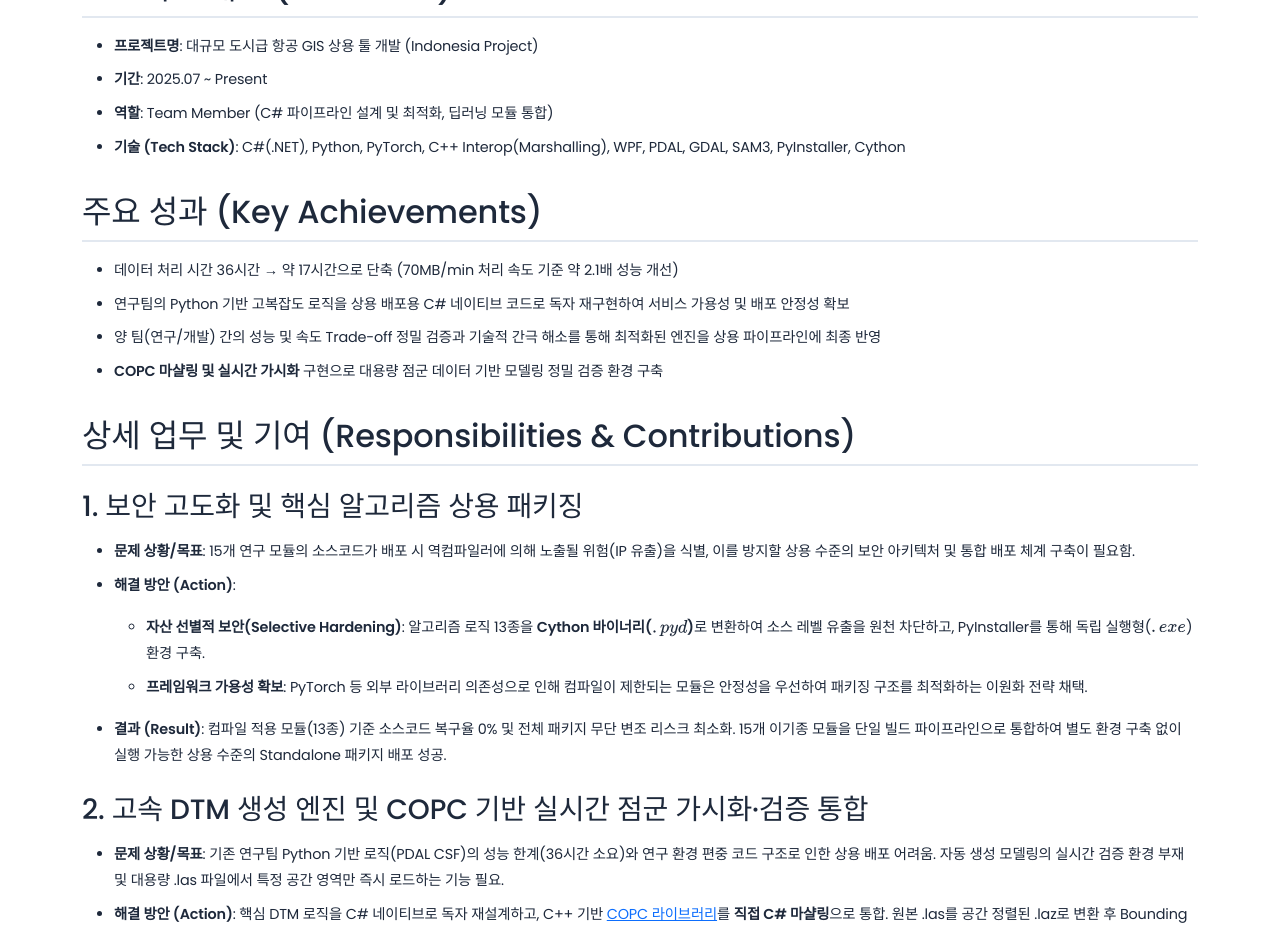
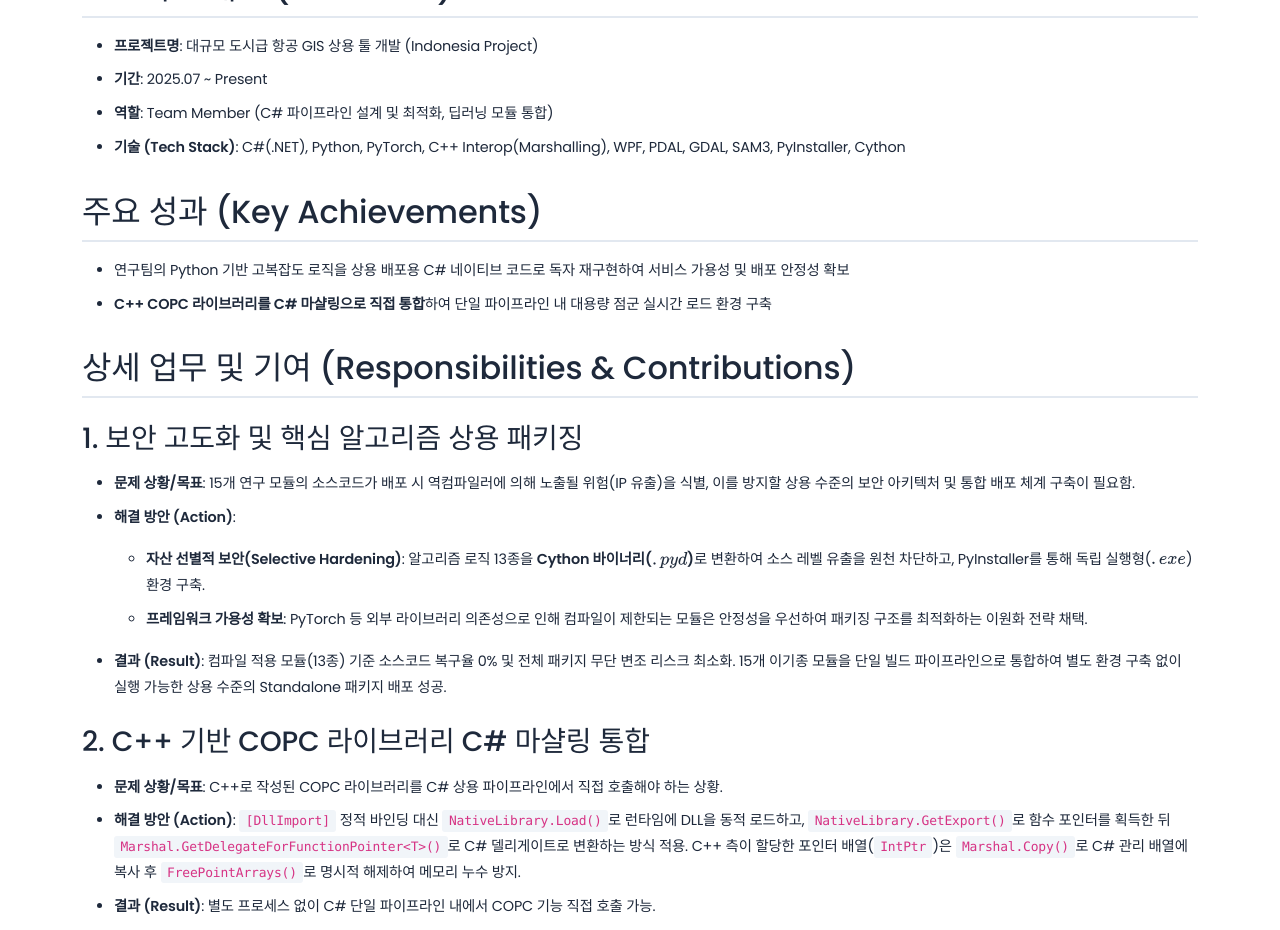
Before and after one commit to jinwoo-Sync/jinwoo-Sync.github.io, a Jekyll site: the page built from _projects/indonesia_gis.md, in a window 1280 px wide and 1400 px high, scrolled down 359 px. Shown: the top 930 px of the window. Built offline with Jekyll 4.4.1, drawn with Linux system fonts in a browser that asks for light colours; some of the changed text lies outside the part shown.

Commit message:
마샬링 업데이트

```diff
--- a/_projects/indonesia_gis.md
+++ b/_projects/indonesia_gis.md
@@ -16,10 +16,8 @@ order: 1
 - **기술 (Tech Stack)**: C#(.NET), Python, PyTorch, C++ Interop(Marshalling), WPF, PDAL, GDAL, SAM3, PyInstaller, Cython
 
 ##  주요 성과 (Key Achievements)
-- 데이터 처리 시간 36시간 → 약 17시간으로 단축 (70MB/min 처리 속도 기준 약 2.1배 성능 개선)
 - 연구팀의 Python 기반 고복잡도 로직을 상용 배포용 C# 네이티브 코드로 독자 재구현하여 서비스 가용성 및 배포 안정성 확보
-- 양 팀(연구/개발) 간의 성능 및 속도 Trade-off 정밀 검증과 기술적 간극 해소를 통해 최적화된 엔진을 상용 파이프라인에 최종 반영
-- **COPC 마샬링 및 실시간 가시화** 구현으로 대용량 점군 데이터 기반 모델링 정밀 검증 환경 구축
+- **C++ COPC 라이브러리를 C# 마샬링으로 직접 통합**하여 단일 파이프라인 내 대용량 점군 실시간 로드 환경 구축
 
 ##  상세 업무 및 기여 (Responsibilities & Contributions)
 
@@ -30,25 +28,13 @@ order: 1
   - **프레임워크 가용성 확보**: PyTorch 등 외부 라이브러리 의존성으로 인해 컴파일이 제한되는 모듈은 안정성을 우선하여 패키징 구조를 최적화하는 이원화 전략 채택.
 - **결과 (Result)**: 컴파일 적용 모듈(13종) 기준 소스코드 복구율 0% 및 전체 패키지 무단 변조 리스크 최소화. 15개 이기종 모듈을 단일 빌드 파이프라인으로 통합하여 별도 환경 구축 없이 실행 가능한 상용 수준의 Standalone 패키지 배포 성공.
 
-### 2. 고속 DTM 생성 엔진 및 COPC 기반 실시간 점군 가시화·검증 통합
-- **문제 상황/목표**: 기존 연구팀 Python 기반 로직(PDAL CSF)의 성능 한계(36시간 소요)와 연구 환경 편중 코드 구조로 인한 상용 배포 어려움. 자동 생성 모델링의 실시간 검증 환경 부재 및 대용량 .las 파일에서 특정 공간 영역만 즉시 로드하는 기능 필요.
-- **해결 방안 (Action)**: 핵심 DTM 로직을 C# 네이티브로 독자 재설계하고, C++ 기반 [COPC 라이브러리](https://github.com/RockRobotic/copc-lib)를 **직접 C# 마샬링**으로 통합. 원본 .las를 공간 정렬된 .laz로 변환 후 Bounding Box 입력 시 해당 영역만 실시간 스트리밍 로드. 연구팀↔개발팀 간 **정밀 성능 비교 및 Trade-off 분석**을 주도하여 최적화된 엔진 확정.
-- **결과 (Result)**: 69GB 처리 시간 36시간 → 약 17시간 단축(70MB/min). 기가바이트 단위 데이터셋에서 Bounding Box 기반 실시간 점군 로드 및 정밀 검증 가능한 상용 통합 엔진 완성.
+### 2. C++ 기반 COPC 라이브러리 C# 마샬링 통합
+- **문제 상황/목표**: C++로 작성된 COPC 라이브러리를 C# 상용 파이프라인에서 직접 호출해야 하는 상황.
+- **해결 방안 (Action)**: `[DllImport]` 정적 바인딩 대신 `NativeLibrary.Load()`로 런타임에 DLL을 동적 로드하고, `NativeLibrary.GetExport()`로 함수 포인터를 획득한 뒤 `Marshal.GetDelegateForFunctionPointer<T>()`로 C# 델리게이트로 변환하는 방식 적용. C++ 측이 할당한 포인터 배열(`IntPtr`)은 `Marshal.Copy()`로 C# 관리 배열에 복사 후 `FreePointArrays()`로 명시적 해제하여 메모리 누수 방지.
+- **결과 (Result)**: 별도 프로세스 없이 C# 단일 파이프라인 내에서 COPC 기능 직접 호출 가능.
 
-<div style="display: flex; gap: 10px; justify-content: space-between; margin-top: 20px;">
-  <div style="flex: 1; text-align: center;">
-    <img src="/assets/images/projects/indonesia_gis/ground_extraction_algorithm.png" style="width: 50%; border-radius: 4px; box-shadow: 0 2px 5px rgba(0,0,0,0.1);">
-    <p style="font-size: 0.75em; color: #666; margin-top: 5px;"><i>Voxel 필터링 과정</i></p>
-  </div>
-  <div style="flex: 1; text-align: center;">
-    <img src="/assets/images/projects/indonesia_gis/dtm_csharp.png" style="width: 50%; border-radius: 4px; box-shadow: 0 2px 5px rgba(0,0,0,0.1);">
-    <p style="font-size: 0.75em; color: #666; margin-top: 5px;"><i>C# 엔진 생성 결과</i></p>
-  </div>
-  <div style="flex: 1; text-align: center;">
-    <img src="/assets/images/projects/indonesia_gis/ground_surface_detail.png" style="width: 50%; border-radius: 4px; box-shadow: 0 2px 5px rgba(0,0,0,0.1);">
-    <p style="font-size: 0.75em; color: #666; margin-top: 5px;"><i>최종 지면 추출 디테일</i></p>
-  </div>
-</div>
+> **[참고] 마샬링이란?**
+> C#(관리 코드)과 C++(비관리 코드) 사이에서 데이터 타입과 메모리 레이아웃을 서로 이해할 수 있는 형태로 변환하는 작업. C++은 원시 포인터와 수동 메모리 관리를 사용하고 C#은 GC 기반 관리 메모리를 사용하기 때문에, 두 언어 간 함수 호출 시 이 변환 과정이 필요함.
 
 ---
 
```
